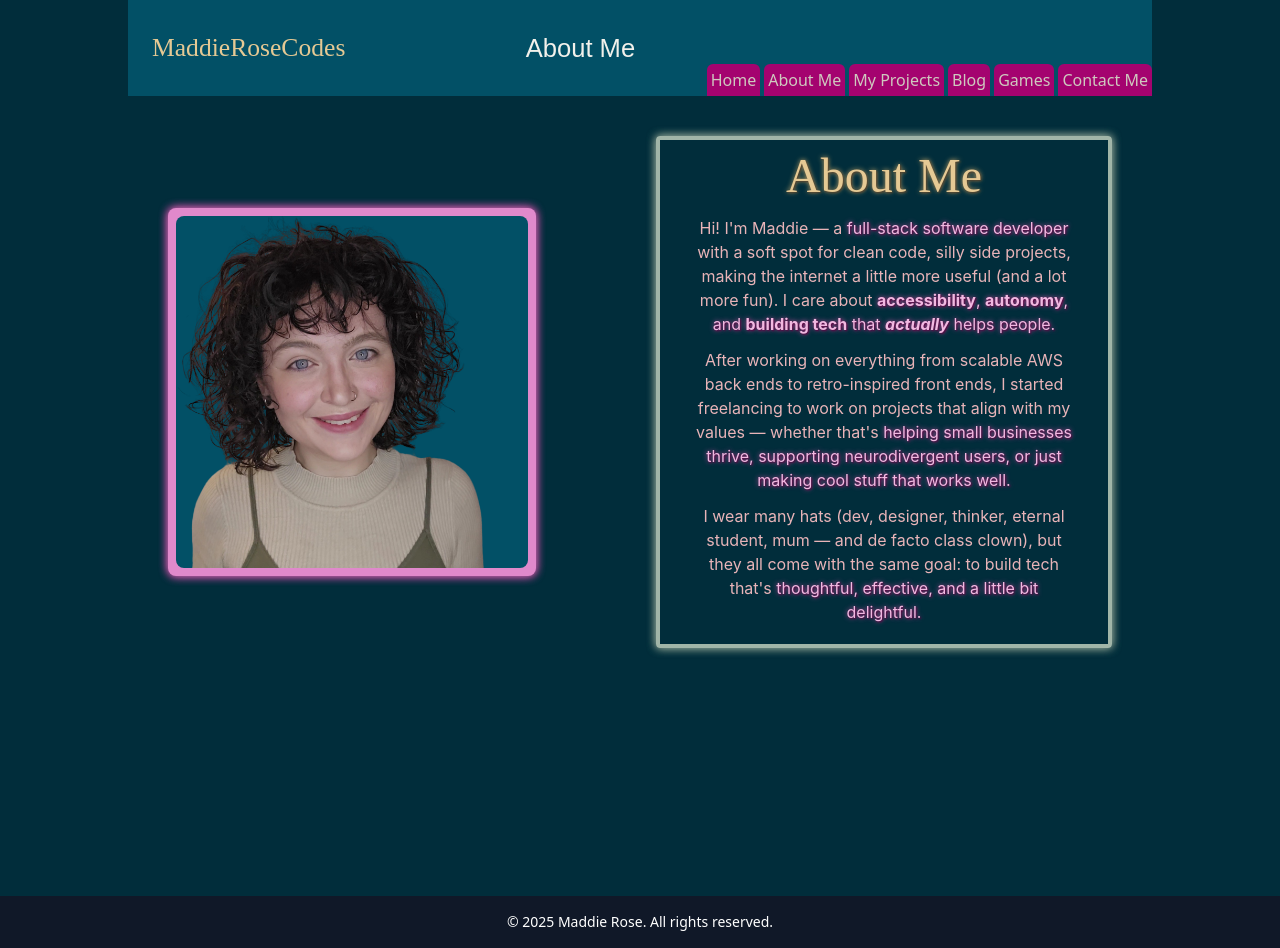
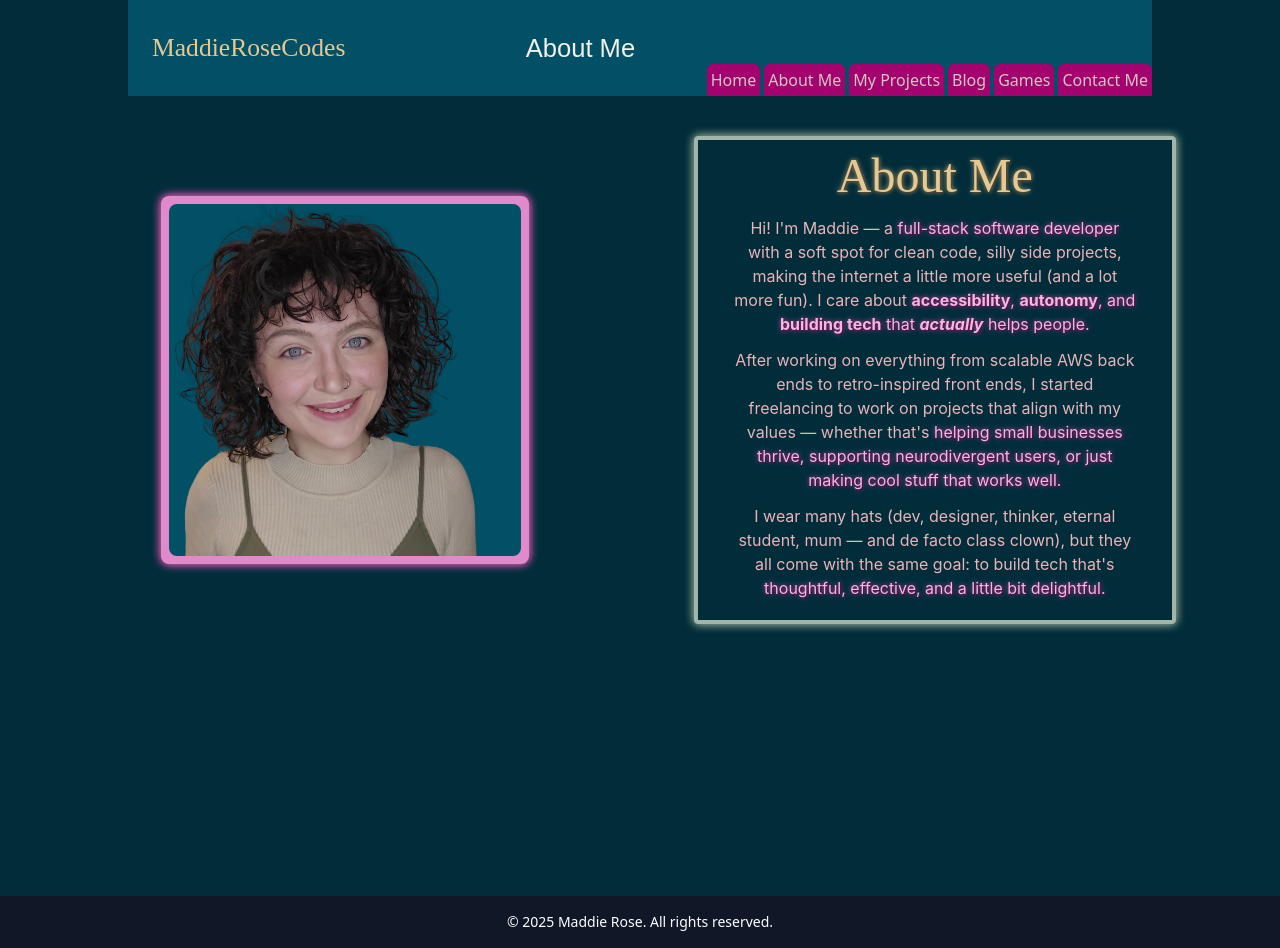
Before and after one commit to maddierosecodes/software_portfolio, a Next.js app: page /about in a window 1280 px wide. Built offline with nearby package versions, Linux system fonts and the light colour scheme.

Commit message:
Fix small css alignment bug in hero

```diff
--- a/app/globals.css
+++ b/app/globals.css
@@ -129,11 +129,11 @@
   }
 
   .section-container {
-    @apply mx-[10%] px-10 pt-10 h-fit pb-20;
+    @apply mx-auto px-6 lg:px-10 pt-10 h-fit pb-20 max-w-7xl;
   }
 
   .content-width {
-    @apply sm:w-1/2 w-full;
+    @apply w-full lg:w-[45%] max-w-2xl;
   }
 
   /* Spacing Bosons */
@@ -205,7 +205,7 @@
 
 /* Hero custom media queries */
 
-@media (max-width: 1200px) {
+@media (max-width: 1280px) {
   .custom-text-align {
     @apply text-center items-center;
   }
@@ -218,7 +218,7 @@
   }
 }
 
-@media (min-width: 1201px) {
+@media (min-width: 1280px) {
   .custom-text-align {
     @apply text-left items-start;
   }
--- a/components/layouts/TwoColumnLayout.tsx
+++ b/components/layouts/TwoColumnLayout.tsx
@@ -27,7 +27,7 @@ const TwoColumnLayout: React.FC<TwoColumnLayoutProps> = ({
       aria-label={ariaLabel}
     >
       <div
-        className={`content-width flex flex-col items-center xl:items-start justify-center ${leftColumnClassName} xl:order-none`}
+        className={`content-width flex flex-col items-center  justify-center ${leftColumnClassName} xl:order-none`}
       >
         {firstChild}
       </div>
```
